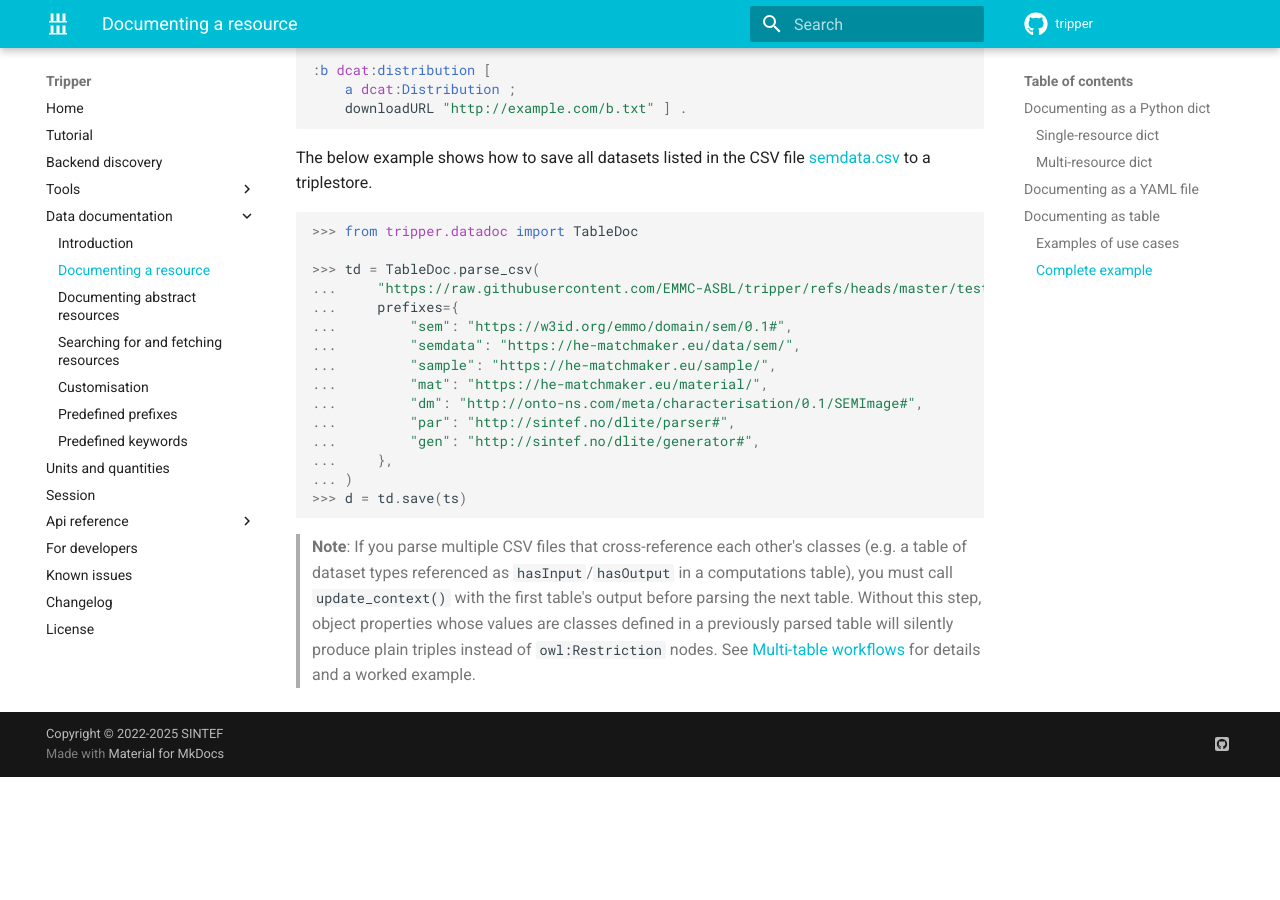
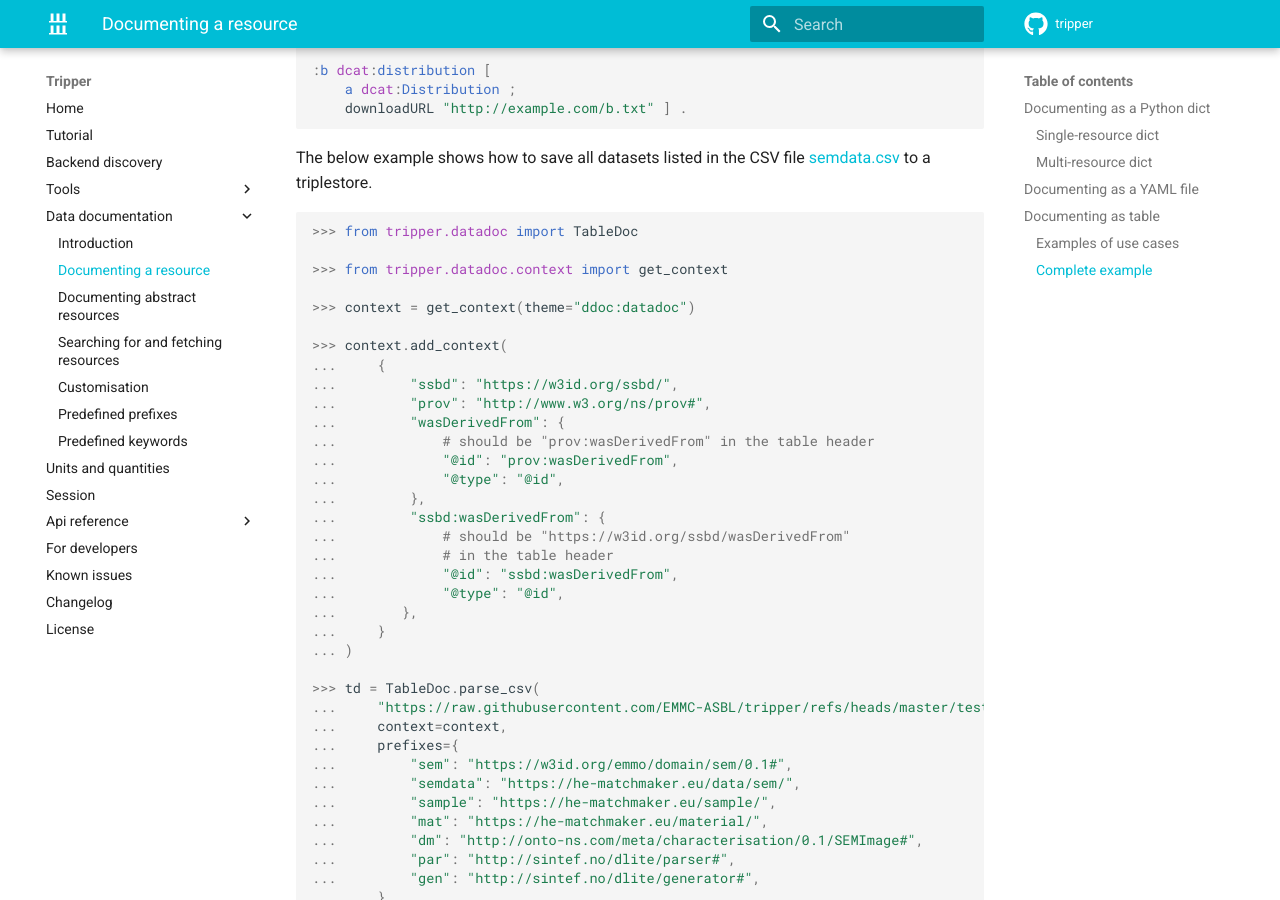
Before and after one commit to EMMC-ASBL/tripper, an MkDocs documentation site: the page built from docs/datadoc/documenting-a-resource.md, in a window 1280 px wide and 900 px high, scrolled down 5355 px. Built offline with MkDocs 1.6.1 and Material for MkDocs 9.7.7, drawn with Linux system fonts in a browser that asks for light colours; comment, search, counter and statistics services are not loaded; the version menu is left out; before the commit the page ends 6132 px from its top, so only the background shows below that.

Commit message:
Fix context in doctest

````diff
--- a/docs/datadoc/documenting-a-resource.md
+++ b/docs/datadoc/documenting-a-resource.md
@@ -252,8 +252,31 @@ The below example shows how to save all datasets listed in the CSV file [semdata
 ```python
 >>> from tripper.datadoc import TableDoc
 
+>>> from tripper.datadoc.context import get_context
+
+>>> context = get_context(theme="ddoc:datadoc")
+
+>>> context.add_context(
+...     {
+...         "ssbd": "https://w3id.org/ssbd/",
+...         "prov": "http://www.w3.org/ns/prov#",
+...         "wasDerivedFrom": {
+...             # should be "prov:wasDerivedFrom" in the table header
+...             "@id": "prov:wasDerivedFrom",
+...             "@type": "@id",
+...         },
+...         "ssbd:wasDerivedFrom": {
+...             # should be "https://w3id.org/ssbd/wasDerivedFrom"
+...             # in the table header
+...             "@id": "ssbd:wasDerivedFrom",
+...             "@type": "@id",
+...        },
+...     }
+... )
+
 >>> td = TableDoc.parse_csv(
 ...     "https://raw.githubusercontent.com/EMMC-ASBL/tripper/refs/heads/master/tests/input/semdata.csv",
+...     context=context,
 ...     prefixes={
 ...         "sem": "https://w3id.org/emmo/domain/sem/0.1#",
 ...         "semdata": "https://he-matchmaker.eu/data/sem/",
````
